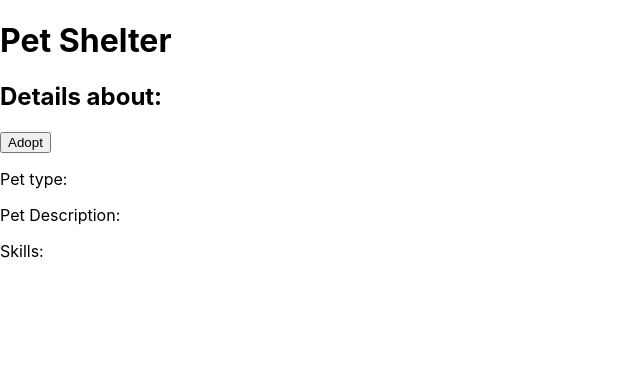
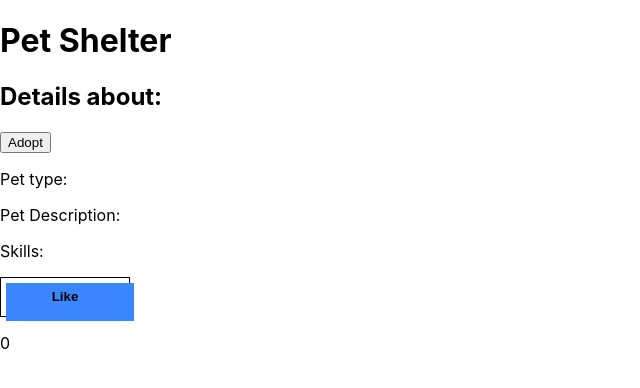
Before and after one commit to rebecaoz/Pet-Shelter, a React (Create React App) app in the folder client/: page /details/1 in a window 1280 px wide. Shown: the top 388 px of the page, without its empty margins (0-640 px from the left). Built offline with nearby package versions, Linux system fonts and the light colour scheme; no server answers.

Commit message:
Details and ButttonLike componenet

```diff
--- a/client/src/Pages/DetailsPage/Details.component.js
+++ b/client/src/Pages/DetailsPage/Details.component.js
@@ -1,21 +1,37 @@
 import { useParams } from "react-router-dom";
 import { useEffect, useState } from "react";
 import axios from "axios"
+import { useNavigate} from "react-router-dom";
+import LikeButton from "../../components/LikeButton/LikeButton.component";
 
 
 
 const Details = (props) =>{
     const params = useParams();
-    console.log(params);
+    //console.log(params);
 
     const [result, setResult] = useState([]);
+    const [loading, setLoading] = useState(false);
+
+
+    const navigate = useNavigate();
 
     useEffect(()=>{
         axios.get(`http://localhost:8000/api/details/${params.id}/`)
 
              .then( response => setResult(response.data.result) )
+             .then(setLoading(true))
              .catch( err => console.log(err));
     },[params.id])
+
+    const remove = () =>{
+        axios.delete(`http://localhost:8000/api/pets/delete/${params.id}/`)
+        .then( response => setResult(response.data.result) )
+        .then(alert("Congratulatios. You got a pet"))
+        .then(navigate("/"))
+        .catch( err => console.log(err));
+    }
+
 
 
 
@@ -23,14 +39,23 @@ const Details = (props) =>{
         <div>
             <div>
                 <h2>Details about: {result.name}</h2>
-                <button>Adopt {result.name}</button>
+                <button onClick={remove}>Adopt {result.name}</button>
             </div>
 
-            <p>Pet type: {result.type}</p>
-            <p>Pet Description: {result.description}</p>
-            <p>Skills: {result.skill1}</p>
-            <p>{result.skill2}</p>
-            <p>{result.skill3}</p>
+            <div>
+                <p>Pet type: {result.type}</p>
+                <p>Pet Description: {result.description}</p>
+                <p>Skills: {result.skill1}</p>
+                <p>{result.skill2}</p>
+                <p>{result.skill3}</p>
+            </div>
+            {loading ?
+                <LikeButton></LikeButton>:
+                <p>Loading...</p>}
+
+
+
+
         </div>
     )
 }
--- a/client/src/Pages/MainPage/MainPage.component.js
+++ b/client/src/Pages/MainPage/MainPage.component.js
@@ -1,5 +1,4 @@
 import "./MainPage.style.css"
-import AddPet from "../../components/AddPet/AddPet.component"
 import ListPets from "../../components/ListPets/ListPets.component";
 import axios from "axios";
 import { useEffect, useState } from "react";
@@ -16,7 +15,7 @@ const MainPage = (props) => {
             .then((response) => {
                 setPets(response.data.pets)
 
-                console.log(response.data)
+                //console.log(response.data)
             })
             .catch((error) => {
                 console.log(error)
--- /dev/null
+++ b/client/src/components/LikeButton/LikeButton.component.js
@@ -0,0 +1,19 @@
+import { useState } from "react";
+import './likeButton.css'
+const LikeButton = () =>{
+
+    const [likes, setLikes] = useState(0);
+
+    const addLikes = () =>{
+        var nuevoLike = likes+1;
+        setLikes(nuevoLike);
+    }
+
+    return(
+        <div className="like-box">
+                <button className="css-button-retro--sky" onClick={addLikes}>Like</button>
+                <p className="quantity">{likes}</p>
+            </div>
+    )
+}
+export default LikeButton
--- /dev/null
+++ b/client/src/components/LikeButton/likeButton.css
@@ -0,0 +1,31 @@
+.css-button-retro--sky {
+    min-width: 130px;
+    height: 40px;
+    color: #fff;
+    padding: 5px 10px;
+    font-weight: bold;
+    cursor: pointer;
+    transition: all 0.3s ease;
+    position: relative;
+    display: inline-block;
+    outline: none;
+    border: 1px solid #000;
+    color: #000;
+    background: transparent;
+    z-index: 0;
+  }
+  .css-button-retro--sky:hover:after {
+    top: 0;
+    left: 0;
+  }
+  .css-button-retro--sky:after {
+    content: "";
+    width: 100%;
+    z-index: -1;
+    position: absolute;
+    height: 100%;
+    top: 5px;
+    left: 5px;
+    transition: 0.2s;
+    background-color: #3a86ff;
+  }
```
